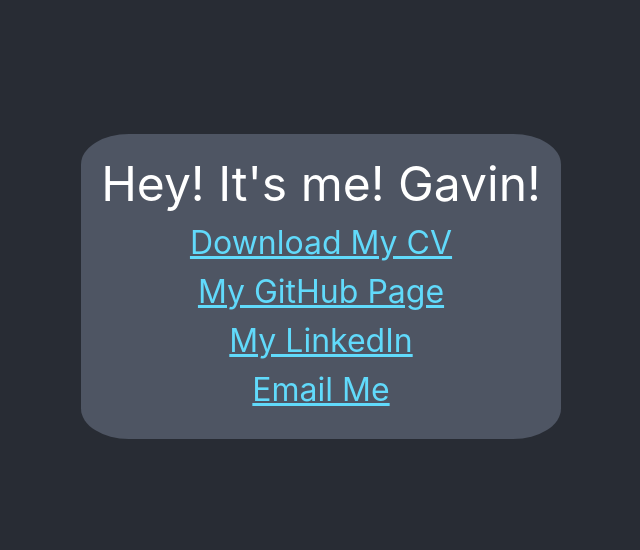
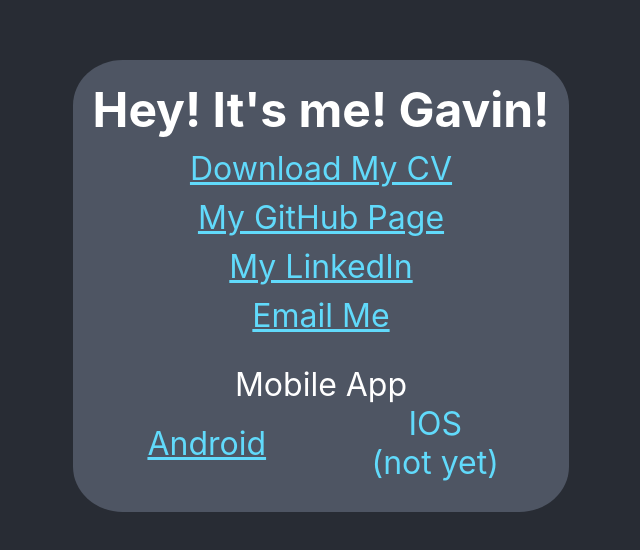
Before and after one commit to gcao417/gavin.github.io, a React (Create React App) app: page / in a window 1280 px wide. Shown: the part 114-664 px from the top of the page, without its empty margins (319-959 px from the left). Built offline with nearby package versions, Linux system fonts and the light colour scheme.

Commit message:
App Link
Android only

```diff
--- a/src/App.css
+++ b/src/App.css
@@ -28,3 +28,14 @@
   font-size: 3rem;
   margin-bottom: 10px;
 }
+
+.mobileOptionContainer {
+  width: 100%;
+  display: flex;
+}
+
+.mobileOption {
+  width: 50%;
+  text-align: center;
+  align-self: center;
+}
--- a/src/App.js
+++ b/src/App.js
@@ -6,7 +6,7 @@ function App() {
   return (
     <div className="App">
       <div className="Container">
-        <div className="title">Hey! It's me! Gavin!</div>
+        <b className="title">Hey! It's me! Gavin!</b>
 
         <a
           href={CV}
@@ -40,6 +40,29 @@ function App() {
         >
           Email Me
         </a>
+
+        <div style={{ marginTop: 20 }}>Mobile App</div>
+        <div className="mobileOptionContainer">
+          <a
+            className="mobileOption"
+            href="https://play.google.com/store/apps/details?id=com.amillionstar.popfilm&hl=en&gl=US"
+            target="_blank"
+            rel="noopener noreferrer"
+          >
+            Android
+          </a>
+
+          <a
+            className="mobileOption"
+            // href=""
+            target="_blank"
+            rel="noopener noreferrer"
+          >
+            IOS
+            <br />
+            (not yet)
+          </a>
+        </div>
       </div>
     </div>
   );
```
